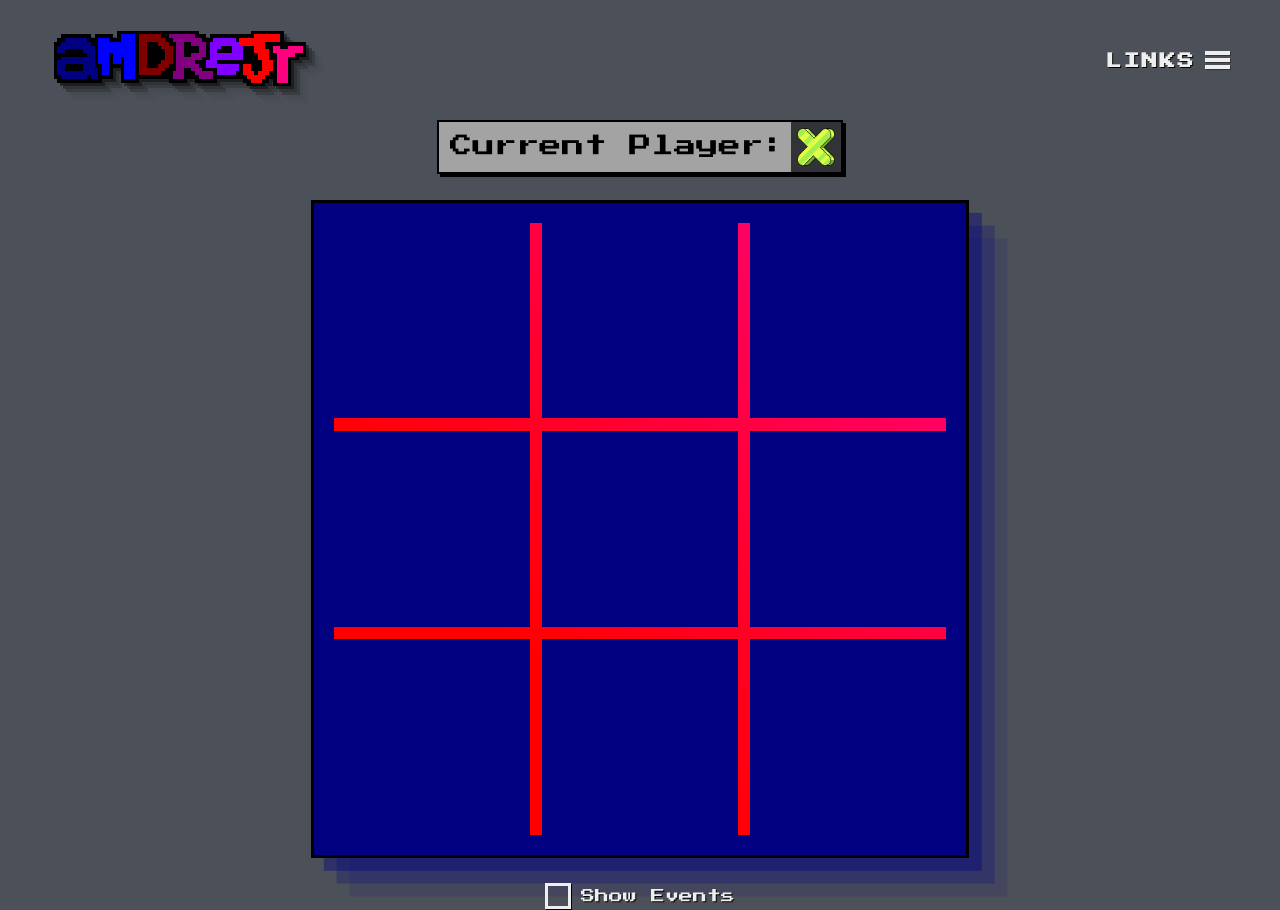
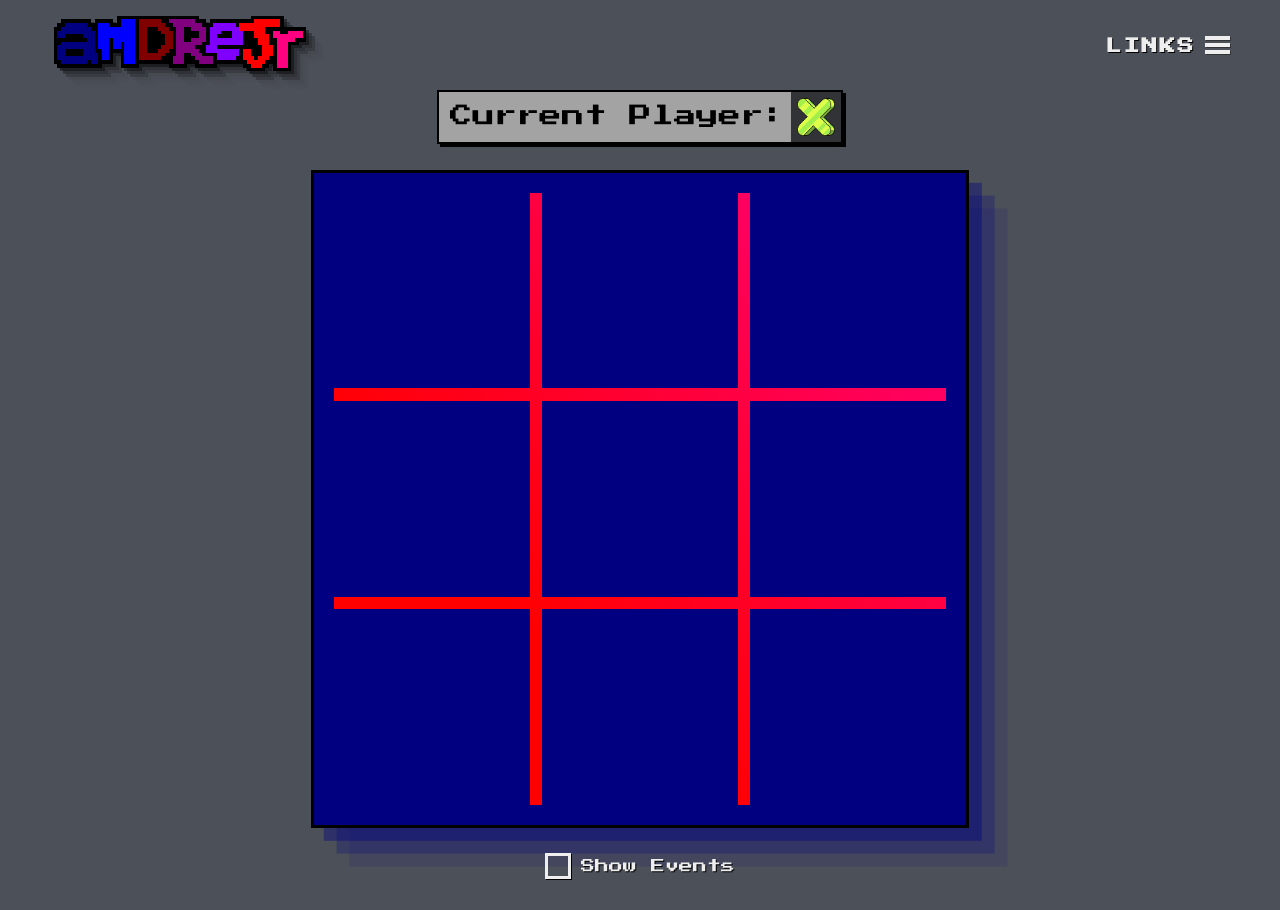
Before and after one commit to amdrejr/react-tic-tac-toe, a React (Vite) app: page / in a window 1280 px wide. After the commit the page ends 880 px from the top, so only its background shows below. Built offline with nearby package versions, Linux system fonts and the light colour scheme.

Commit message:
correcao tamanho header

```diff
--- a/src/components/Header/styles.css
+++ b/src/components/Header/styles.css
@@ -5,7 +5,7 @@
     gap: 10px;
     width: 100%;
     height: 90px;
-    height: clamp(60px, 15vw, 120px);
+    height: clamp(60px, 15vw, 90px);
     padding: 0 clamp(10px, 4vw, 50px);
 }
 
```
